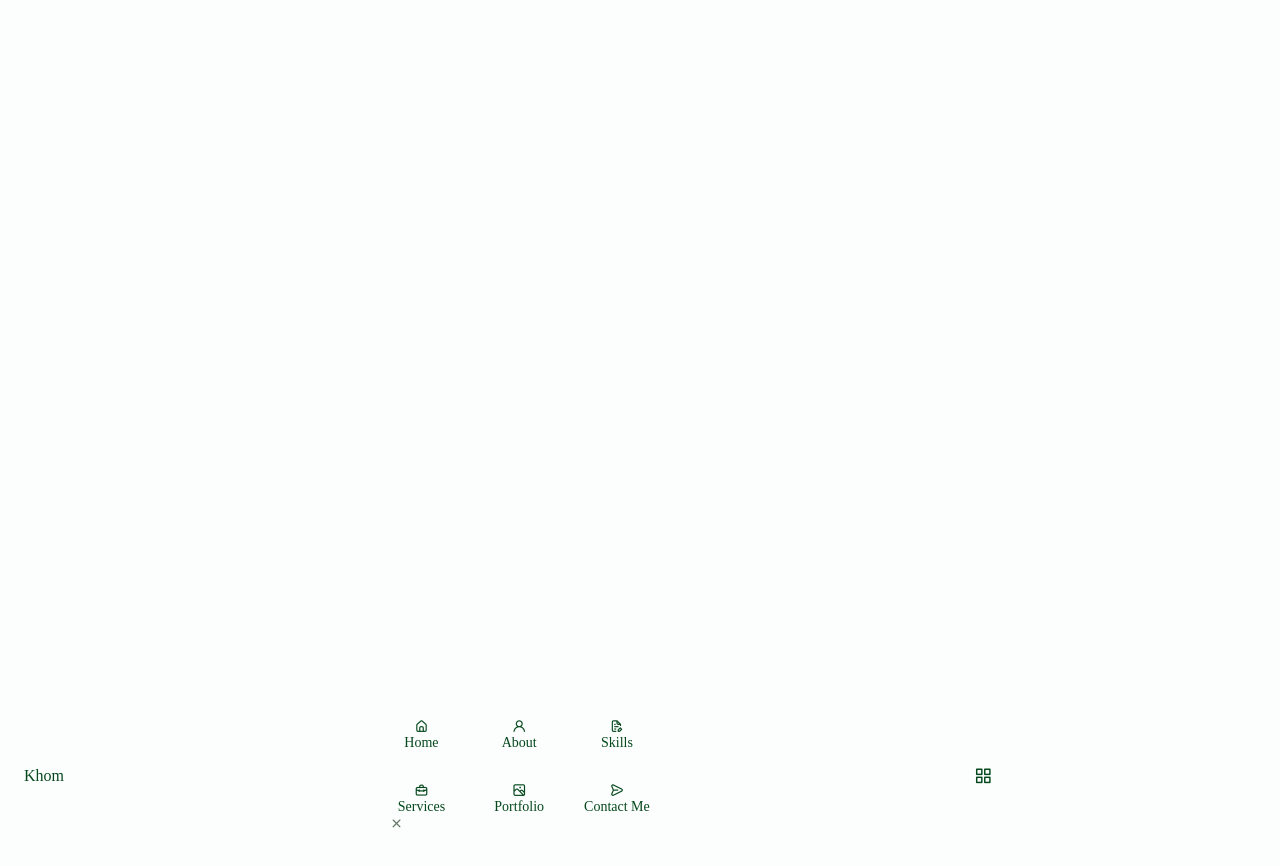
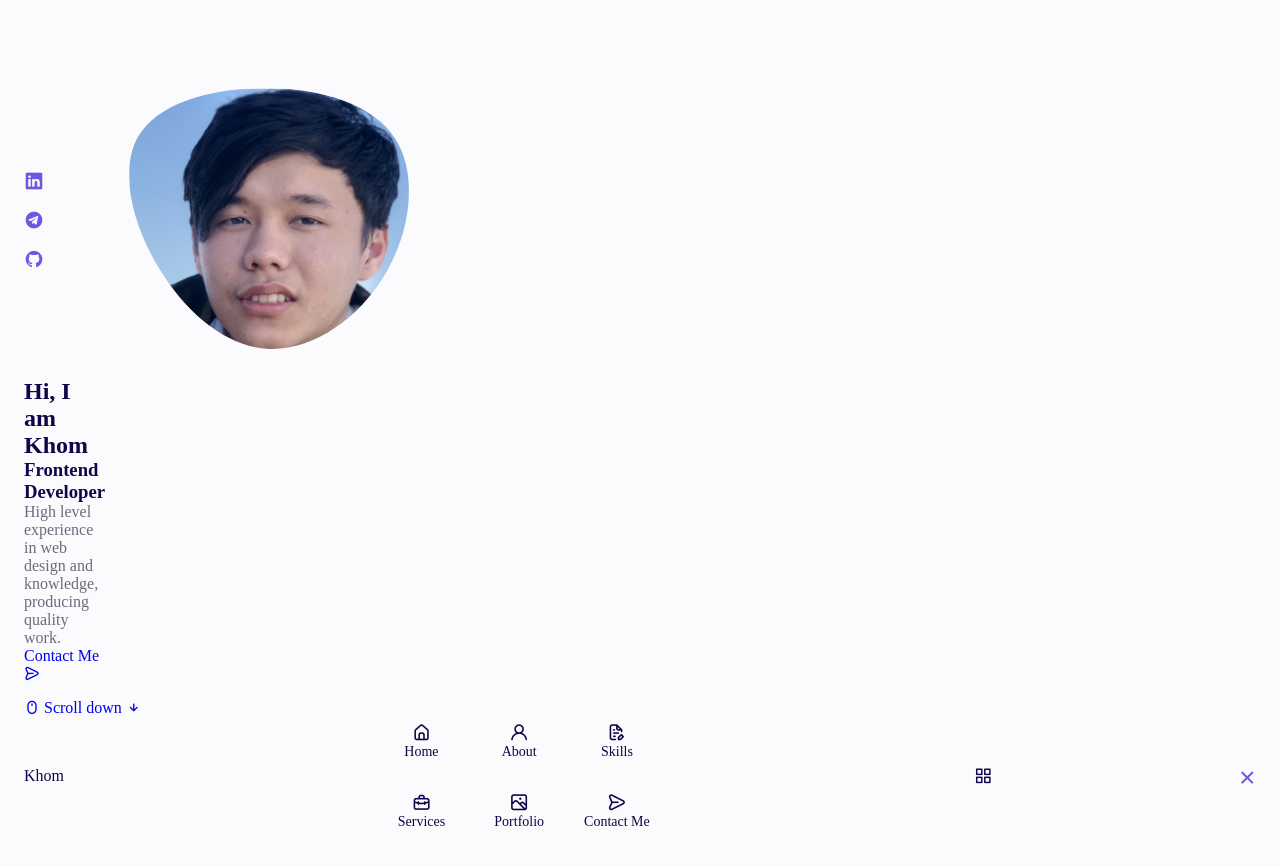
Before and after one commit to ikhomkodes/Responsive-Portfolio-using-Html-Css-Js, a plain HTML site: page index.html in a window 1280 px wide. Shown: the top 866 px of the page. Drawn offline with nearby package versions, Linux system fonts and the light colour scheme; a web font is replaced by a local one.

Commit message:
ikhomkodes: added blob effect

```diff
--- a/assets/css/style.css
+++ b/assets/css/style.css
@@ -7,7 +7,7 @@
 
     /*========== Colors ==========*/
     /* Change favorite color */
-    --hue-color: 142; /*Purple 250 - Green 142 - Blue 230 - Pink 340*/
+    --hue-color: 250; /*Purple 250 - Green 142 - Blue 230 - Pink 340*/
 
     /* HSL color mode */
     --first-color: hsl(var(--hue-color), 69%, 61%);
@@ -182,7 +182,7 @@ img{
 @media screen  and (max-width: 767px) {
     .nav__menu{
         position: fixed;
-        bottom: 0;
+        bottom: -100%;
         left: 0;
         width: 100%;
         background-color: var(--body-color);
@@ -211,10 +211,27 @@ img{
     color: var(--first-color);
 }
 
+.nav__icon{
+    font-size: 1.2rem;
+}
 
+.nav__close{
+    position: absolute;
+    right: 1.3rem;
+    bottom: .5rem;
+    font-size: 1.5rem;
+    cursor: pointer;
+    color: var(--first-color);
+}
+
+.nav__close:hover{
+    color: var(--first-color-alt);
+}
 
 /* show menu */
-
+.show-menu{
+    bottom: 0;
+}
 
 /* Active link */
 
@@ -223,7 +240,39 @@ img{
 
 
 /*==================== HOME ====================*/
+.home__container{
+    gap: 1rem;
+}
 
+.home__content{
+    grid-template-columns: .5fr 3fr;
+    padding-top: 3.5rem;
+    align-items: center;
+}
+
+.home__social{
+    display: grid;
+    grid-template-columns: max-content;
+    row-gap: 1rem;
+}
+
+.home__social-icon{
+    font-size: 1.25rem;
+    color: var(--first-color);
+}
+
+.home__social-icon:hover{
+    color: var(--first-color);
+}
+
+.home__blob{
+    width: 280px;
+    fill: var(--first-color);
+}
+
+.home__blob-img{
+    width: 200px;
+}
 
 /*==================== BUTTONS ====================*/
 
--- a/assets/js/main.js
+++ b/assets/js/main.js
@@ -1,16 +1,33 @@
 /*==================== MENU SHOW Y HIDDEN ====================*/
-
+const navMenu = document.getElementById('nav-menu'),
+     navToggle = document.getElementById('nav-toggle'),
+     navClose = document.getElementById('nav-close')
 
 /*===== MENU SHOW =====*/
 /* Validate if constant exists */
-
+if(navToggle){
+    navToggle.addEventListener('click', () =>{
+        navMenu.classList.add('show-menu')
+    })
+}
 
 /*===== MENU HIDDEN =====*/
 /* Validate if constant exists */
-
+if(navClose){
+    navClose.addEventListener('click', () =>{
+        navMenu.classList.remove('show-menu')
+    })
+}
 
 /*==================== REMOVE MENU MOBILE ====================*/
+const navLink = document.querySelectorAll('.nav__link')
 
+function linkAction(){
+    const navMenu = document.getElementById('nav-menu')
+    // When we click on each nav__link, we remove the show-menu class
+    navMenu.classList.remove('show-menu')
+}
+navLink.forEach(n => n.addEventListener('click', linkAction))
 
 /*==================== ACCORDION SKILLS ====================*/
 
--- a/index.html
+++ b/index.html
@@ -25,37 +25,37 @@
                     <ul class="nav__list grid">
                         <li class="nav__item">
                             <a href="#home" class="nav__link">
-                                <i class="uil uil-estate"></i> Home
+                                <i class="uil uil-estate nav__icon"></i> Home
                             </a>
                         </li>
 
                         <li class="nav__item">
                             <a href="#about" class="nav__link">
-                                <i class="uil uil-user"></i> About
+                                <i class="uil uil-user nav__icon"></i> About
                             </a>
                         </li>
 
                         <li class="nav__item">
                             <a href="#skills" class="nav__link">
-                                <i class="uil uil-file-edit-alt"></i> Skills
+                                <i class="uil uil-file-edit-alt nav__icon"></i> Skills
                             </a>
                         </li>
 
                         <li class="nav__item">
                             <a href="#services" class="nav__link">
-                                <i class="uil uil-briefcase-alt"></i> Services
+                                <i class="uil uil-briefcase-alt nav__icon"></i> Services
                             </a>
                         </li>
 
                         <li class="nav__item">
                             <a href="#portfolio" class="nav__link">
-                                <i class="uil uil-scenery"></i> Portfolio
+                                <i class="uil uil-scenery nav__icon"></i> Portfolio
                             </a>
                         </li>
 
                         <li class="nav__item">
                             <a href="#contact" class="nav__link">
-                                <i class="uil uil-message"></i> Contact Me
+                                <i class="uil uil-message nav__icon"></i> Contact Me
                             </a>
                         </li>
                     </ul>
@@ -74,7 +74,61 @@
         <main class="main">
             <!--==================== HOME ====================-->
             <section class="home section" id="home">
+                <div class="home__container container grid">
+                    <div class="home__content grid">
+                        <div class="home__social">
+                            <a href="https://www.linkedin.com/" target="_blank" class="home__social-icon">
+                                <i class="uil uil-linkedin"></i>
+                            </a>
 
+                            <a href="https://telegram.org/ikhomkodes" target="_blank" class="home__social-icon">
+                                <i class="uil uil-telegram"></i>
+                            </a>
+
+                            <a href="https://github.com/KhomZ" target="_blank" class="home__social-icon">
+                                <i class="uil uil-github"></i>
+                            </a>
+                        </div>
+
+                        <div class="home__img">
+                            <svg class="home__blob" viewBox="0 0 200 187" xmlns="http://www.w3.org/2000/svg" xmlns:xlink="http://www.w3.org/1999/xlink">
+                                <mask id="mask0" mask-type="alpha">
+                                    <path d="M190.312 36.4879C206.582 62.1187 201.309 102.826 182.328 134.186C163.346 165.547
+                                    130.807 187.559 100.226 186.353C69.6454 185.297 41.0228 161.023 21.7403 129.362C2.45775
+                                    97.8511 -7.48481 59.1033 6.67581 34.5279C20.9871 10.1032 59.7028 -0.149132 97.9666
+                                    0.00163737C136.23 0.303176 174.193 10.857 190.312 36.4879Z"/>
+                                </mask>
+                                <g mask="url(#mask0)">
+                                    <path d="M190.312 36.4879C206.582 62.1187 201.309 102.826 182.328 134.186C163.346
+                                    165.547 130.807 187.559 100.226 186.353C69.6454 185.297 41.0228 161.023 21.7403
+                                    129.362C2.45775 97.8511 -7.48481 59.1033 6.67581 34.5279C20.9871 10.1032 59.7028
+                                    -0.149132 97.9666 0.00163737C136.23 0.303176 174.193 10.857 190.312 36.4879Z"/>
+
+                                    <image class="home__blob-img" href="assets/img/khom.png"/>
+                                </g>
+                            </svg>
+                        </div>
+
+                        <div class="home__data">
+                            <h1 class="home__title">Hi, I am Khom</h1>
+                            <h3 class="home__subtitle">Frontend Developer</h3>
+                            <p class="home__description">High level experience in web design and
+                                knowledge, producing quality work.
+                            </p>
+                            <a href="#contact" class="button button--flex">
+                                Contact Me <i class="uil uil-message button__icon"></i>
+                            </a>
+                        </div>
+                    </div>
+
+                    <div class="home__scroll">
+                        <a href="#about" class="home__scroll-button button--flex">
+                            <i class="uil uil-mouse-alt home__scroll-mouse"></i>
+                            <span class="home__scroll-name">Scroll down</span>
+                            <i class="uil uil-arrow-down home__scroll-arrow"></i>
+                        </a>
+                    </div>
+                </div>
             </section>
 
             <!--==================== ABOUT ====================-->
```
Also changed, not shown: assets/css/swiper-bundle.min.css (added), assets/img/blob.svg (added), assets/img/khom.png (added), 1 other file.
